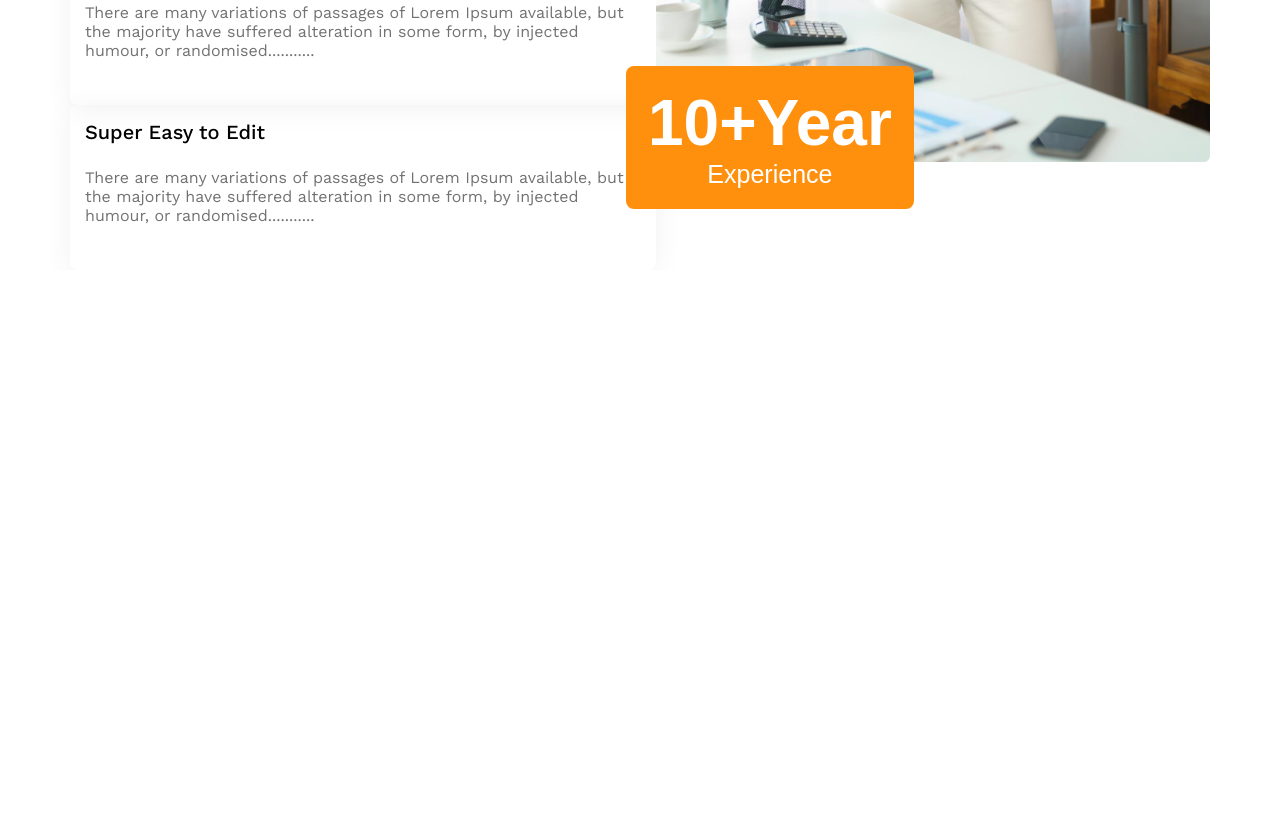
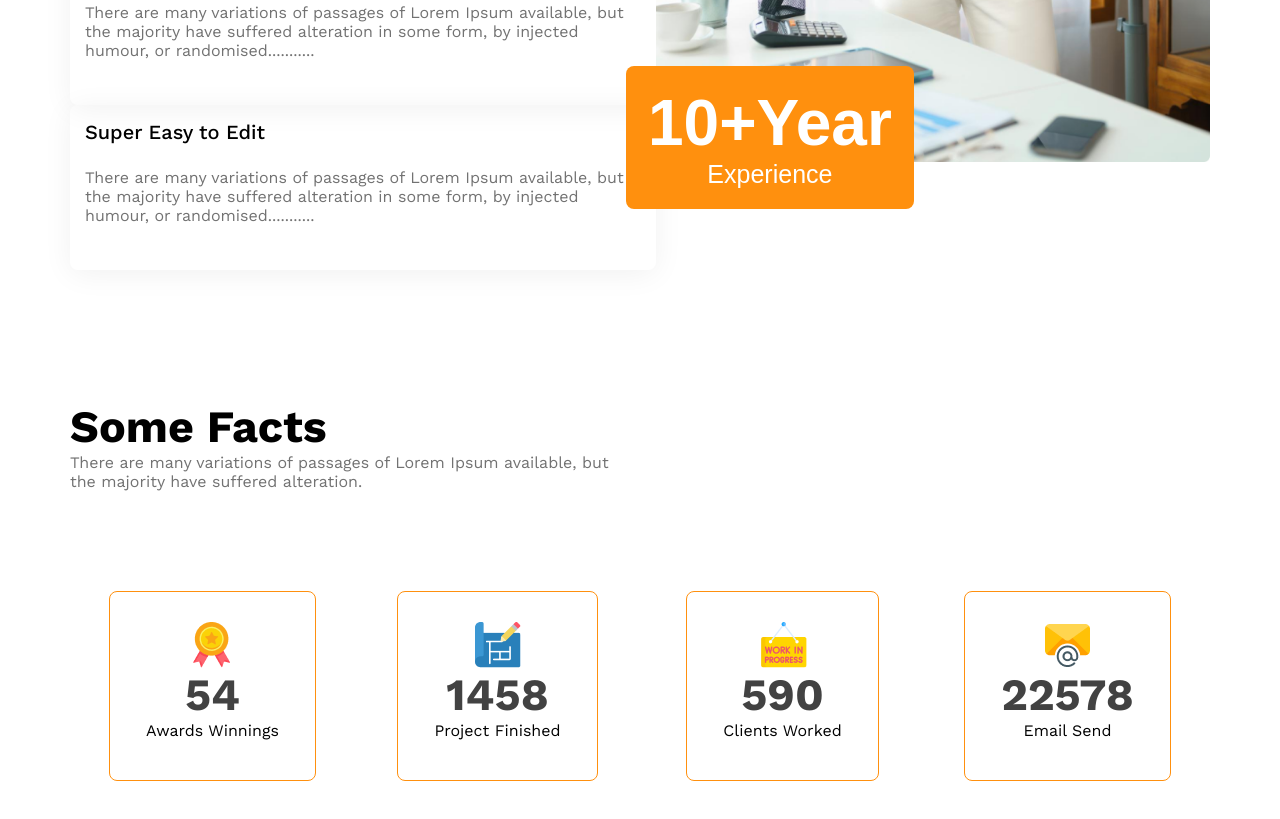
Before and after one commit to lahifkhan/g3-architect, a plain HTML site: page index.html in a window 1280 px wide. Shown: the part 2395-3214 px from the top of the page. Before the commit the page ends 2665 px from the top, so only its background shows below. Drawn offline with nearby package versions, Linux system fonts and the light colour scheme.

Commit message:
some facts section done

```diff
--- a/index.html
+++ b/index.html
@@ -61,6 +61,7 @@
         </div>
       </section>
 
+      <!-- features details section  -->
       <section class="features-details">
         <div class="features-container">
           <h3 class="section-title">Features you will love & enjoy</h3>
@@ -116,6 +117,40 @@
           </button>
         </div>
       </section>
+
+      <!-- some facts section -->
+       <section class="facts">
+        <div class="fact-content">
+            <h4 class="section-title">Some Facts</h4>
+            <p class="section-description">There are many variations of passages of Lorem Ipsum available, but the majority have suffered alteration.</p>
+        </div>
+
+        <div class="fact-card-container">
+            <div class="fact-card">
+                <img src="images/icons/ribon.png" alt="">
+                <h6 class="fact-title">54</h6>
+                <p class="card-description">Awards Winnings</p>
+            </div>
+            <div class="fact-card">
+                <img src="images/icons/projects.png" alt="">
+                <h6 class="fact-title">1458</h6>
+                <p class="card-description">Project Finished</p>
+            </div>
+
+             <div class="fact-card">
+                <img src="images/icons/customers.png" alt="">
+                <h6 class="fact-title">590</h6>
+                <p class="card-description">Clients Worked</p>
+            </div>
+
+             <div class="fact-card">
+                <img src="images/icons/email.png" alt="">
+                <h6 class="fact-title">22578</h6>
+                <p class="card-description">Email Send</p>
+            </div>
+        </div>
+
+       </section>
     </main>
   </body>
 </html>
--- a/styles/style.css
+++ b/styles/style.css
@@ -132,10 +132,7 @@ nav li a {
 
 /* features details section style */
 
-.features-details{
-    /* gap: 54px; */
-    /* align-items: center; */
-}
+
 .sister-img-container img{
     width: 100%;
 
@@ -179,6 +176,39 @@ nav li a {
     margin-left: -30px;
 }
 
+/* facts section styles */
+.facts{
+    margin-top: 130px;
+}
+.fact-content{
+    max-width: 542px;
+}
+
+.fact-card-container{
+    display: grid;
+    grid-template-columns: repeat(4,1fr);
+    justify-items: center;
+    margin-top: 100px;
+    margin-bottom: 180px;
+}
+.fact-card{
+    border: 1px solid #FF900E;
+    display: flex;
+    flex-direction: column;
+    justify-content: center;
+    align-items: center;
+    max-width: 241px;
+    border-radius: 8px;
+    padding: 30px 36px 40px;
+
+}
+
+.fact-title{
+    font-size: 2.8rem;
+    font-weight: 500px;
+    color: rgba(66, 66, 66, 1);
+}
+
 
 
 
@@ -197,6 +227,15 @@ nav li a {
     margin: 0px;
      margin-top: -100px;
 }
+.fact-content{
+    text-align: center;
+    padding: 5px;
+}
+.fact-card-container{
+        grid-template-columns: repeat(1,1fr);
+        gap: 30px;
+    }
+
 
 
 }
@@ -207,6 +246,17 @@ nav li a {
     .features-details{
         flex-direction: column;
     }
+
+    .fact-content{
+        margin: 0px auto;
+    }
+
+
+
+    .fact-card-container{
+        grid-template-columns: repeat(2,1fr);
+        gap: 30px;
+    }
     .experience-badge{
     margin: 0px;
      margin-top: -100px;
```
